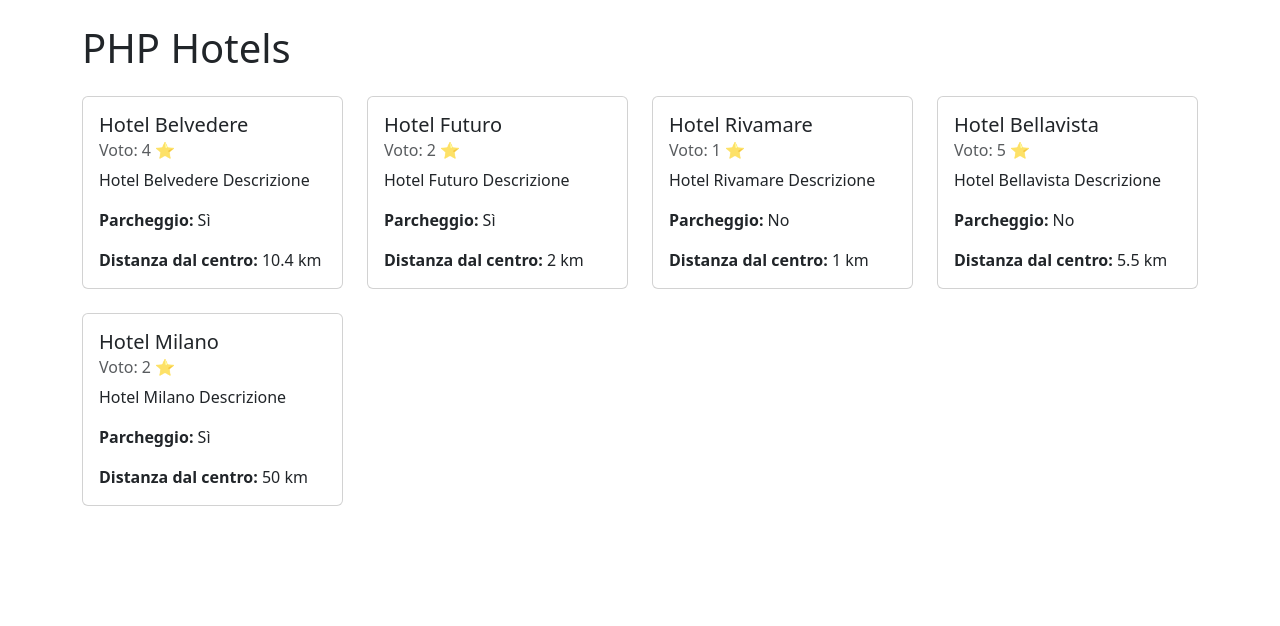
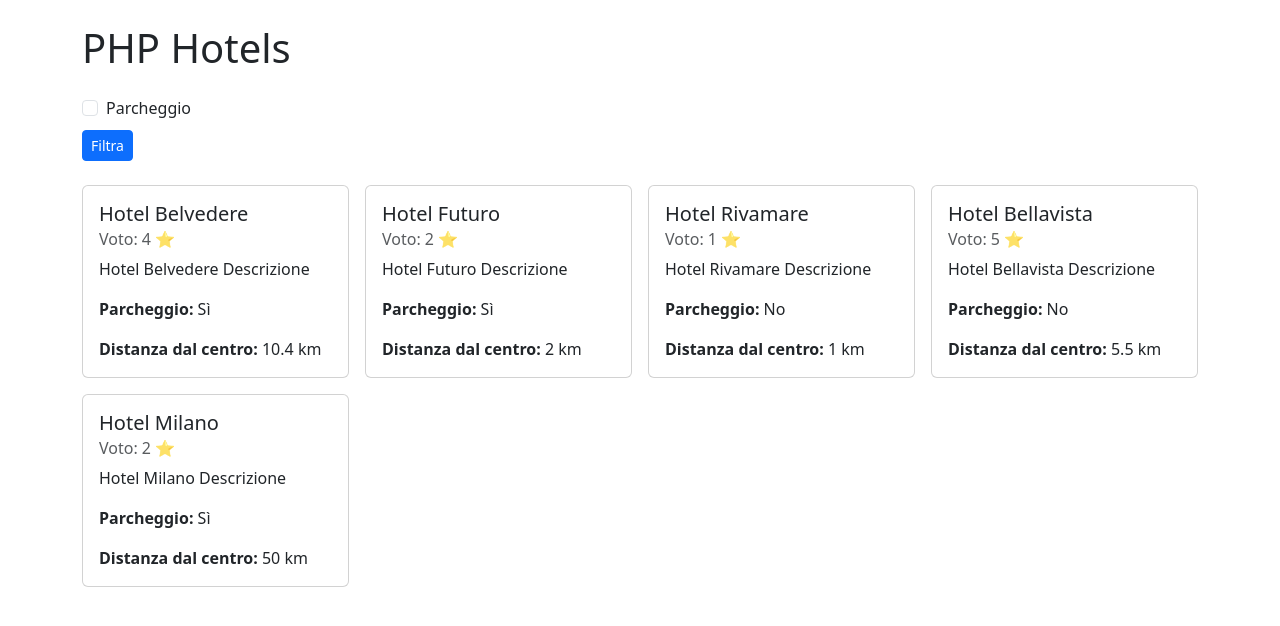
Before and after one commit to francescopiscaglia/php-hotel, a PHP site: page / in a window 1280 px wide. Shown: the top 626 px of the page. Run offline with PHP 8.4, Linux system fonts and the light colour scheme.

Commit message:
add parking filter

```diff
--- a/index.php
+++ b/index.php
@@ -11,7 +11,20 @@
 <body>
     <div class="container">
         <h1 class="my-4">PHP Hotels</h1>
-        <div class="row row-cols-2 row-cols-md-3 row-cols-lg-4 g-4">
+
+        <!-- Form per il filtro -->
+        <form method="GET" class="mb-4">
+            <div class="form-check">
+                <input class="form-check-input" type="checkbox" name="parking" id="parking" value="1"
+                    <?php if (isset($_GET['parking'])) echo 'checked'; ?>>
+                <label class="form-check-label" for="parking">
+                    Parcheggio
+                </label>
+            </div>
+            <button type="submit" class="btn btn-sm btn-primary mt-2">Filtra</button>
+        </form>
+
+        <div class="row row-cols-2 row-cols-md-3 row-cols-lg-4 g-3">
             <?php
             $hotels = [
                 [
@@ -51,6 +64,12 @@
                 ],
             ];
 
+            if (isset($_GET['parking'])) {
+                $hotels = array_filter($hotels, function ($hotel) {
+                    return $hotel['parking'] === true;
+                });
+            };
+
             foreach ($hotels as $hotel) {
             ?>
                 <div class="col">
@@ -65,7 +84,7 @@
                     </div>
                 </div>
             <?php
-            }
+            };
             ?>
         </div>
     </div>
```
